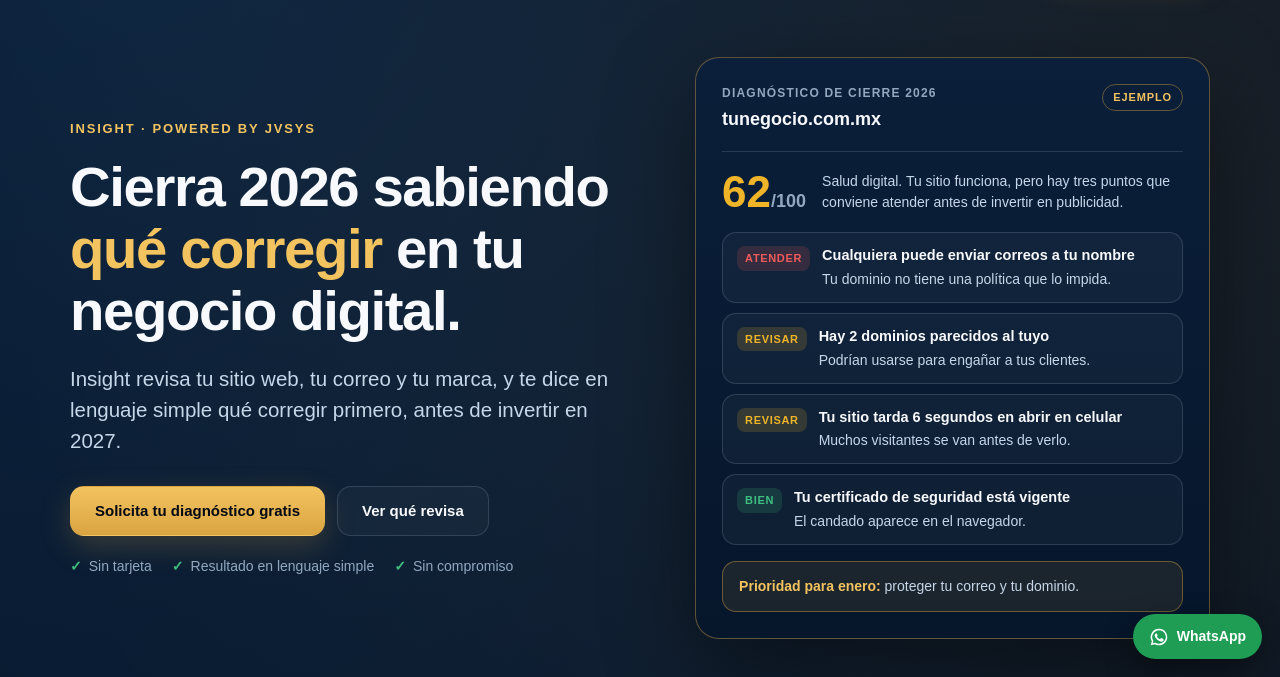
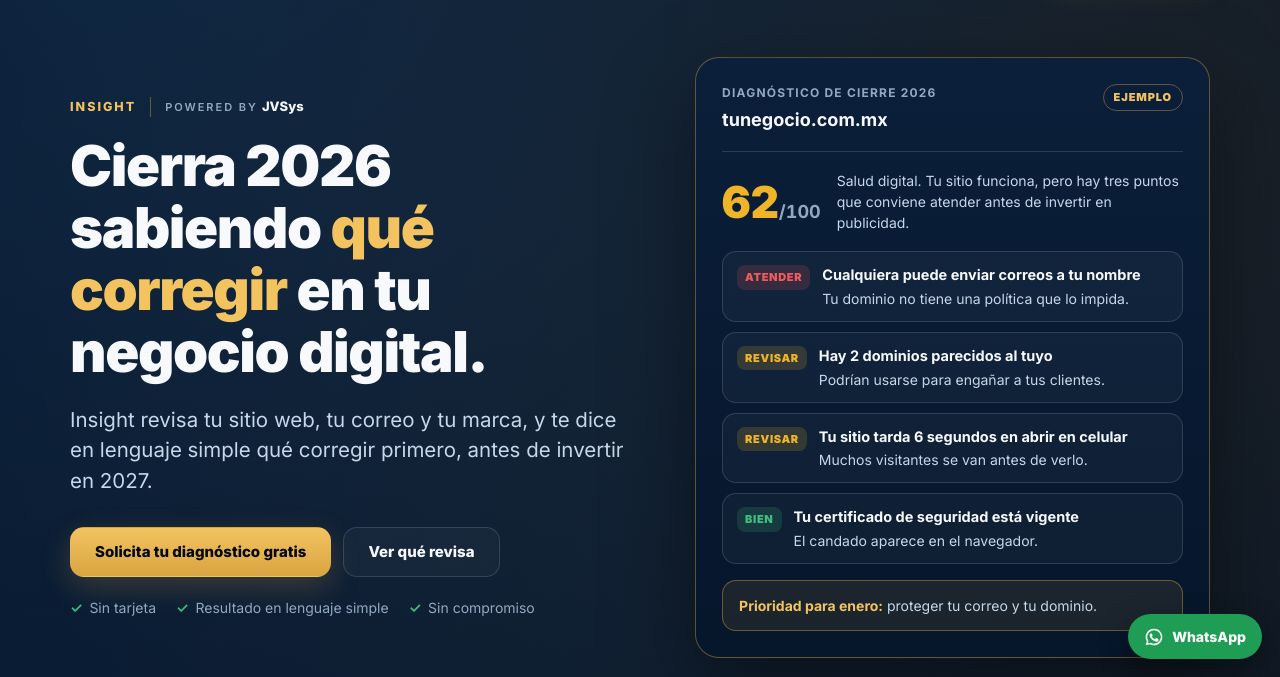
Before and after one commit to xavy-sys/jvsys-landing, a plain HTML site: page index.html in a window 1280 px wide. Shown: the part 123-800 px from the top of the page. Drawn offline with Linux system fonts and the light colour scheme.

Commit message:
Tipografía Inter (la de Insight) y nuevo sello Powered by JVSys en el hero
Co-Authored-By: Claude Opus 5.5 <noreply@anthropic.com>

```diff
--- a/index.html
+++ b/index.html
@@ -52,6 +52,11 @@ INICIO DE ARCHIVO
   <meta property="og:type" content="website" />
   <meta property="og:locale" content="es_MX" />
 
+  <!-- Tipografía Inter: la misma de la app Insight -->
+  <link rel="preconnect" href="https://fonts.googleapis.com" />
+  <link rel="preconnect" href="https://fonts.gstatic.com" crossorigin />
+  <link rel="stylesheet" href="https://fonts.googleapis.com/css2?family=Inter:wght@400;500;600;700;800;900&display=swap" />
+
   <!-- Google Analytics 4 · propiedad oficial JVSys.com.mx -->
   <script async src="https://www.googletagmanager.com/gtag/js?id=G-PM370DBFWH"></script>
   <script>
@@ -80,7 +85,7 @@ INICIO DE ARCHIVO
       --warn: #f0b429;
       --bad: #ef5a5a;
       --max: 1180px;
-      --font: Arial, Helvetica, sans-serif;
+      --font: Inter, "Segoe UI", Roboto, Arial, sans-serif;
       color-scheme: dark;
     }
 
@@ -149,7 +154,11 @@ INICIO DE ARCHIVO
     .hero { padding-block: 64px 72px; }
     .hero-grid { display: grid; grid-template-columns: 1.05fr .95fr; gap: 56px; align-items: center; }
     .hero-grid > * { min-width: 0; }
-    .eyebrow { font-size: 13px; font-weight: 900; letter-spacing: .14em; text-transform: uppercase; color: var(--gold-light); margin-bottom: 18px; }
+    /* Igual que .insight-eyebrow de la app Insight, más el sello "Powered by JVSys" del logo */
+    .eyebrow { display: flex; flex-wrap: wrap; align-items: baseline; gap: 6px 14px; margin-bottom: 18px; }
+    .eyebrow .product { font-size: 12.5px; font-weight: 800; letter-spacing: .16em; text-transform: uppercase; color: var(--gold-light); }
+    .eyebrow .by { font-size: 11px; font-weight: 600; letter-spacing: .18em; text-transform: uppercase; color: var(--soft); padding-left: 14px; border-left: 1px solid var(--line-gold); }
+    .eyebrow .by b { font-size: 13px; font-weight: 800; letter-spacing: 0; text-transform: none; color: var(--white); margin-left: 4px; }
     h1 { font-size: clamp(36px, 4.4vw, 58px); font-weight: 900; letter-spacing: -.025em; }
     h1 .accent { color: var(--gold-light); }
     .lead { font-size: clamp(18px, 1.6vw, 21px); color: var(--muted); margin-top: 22px; max-width: 34em; }
@@ -325,7 +334,7 @@ INICIO DE ARCHIVO
     <section class="hero">
       <div class="shell hero-grid">
         <div>
-          <div class="eyebrow">Insight · Powered by JVSys</div>
+          <div class="eyebrow"><span class="product">Insight</span><span class="by">Powered by<b>JVSys</b></span></div>
           <h1>Cierra 2026 sabiendo <span class="accent">qué corregir</span> en tu negocio digital.</h1>
           <p class="lead">
             Insight revisa tu sitio web, tu correo y tu marca, y te dice en lenguaje simple
```
